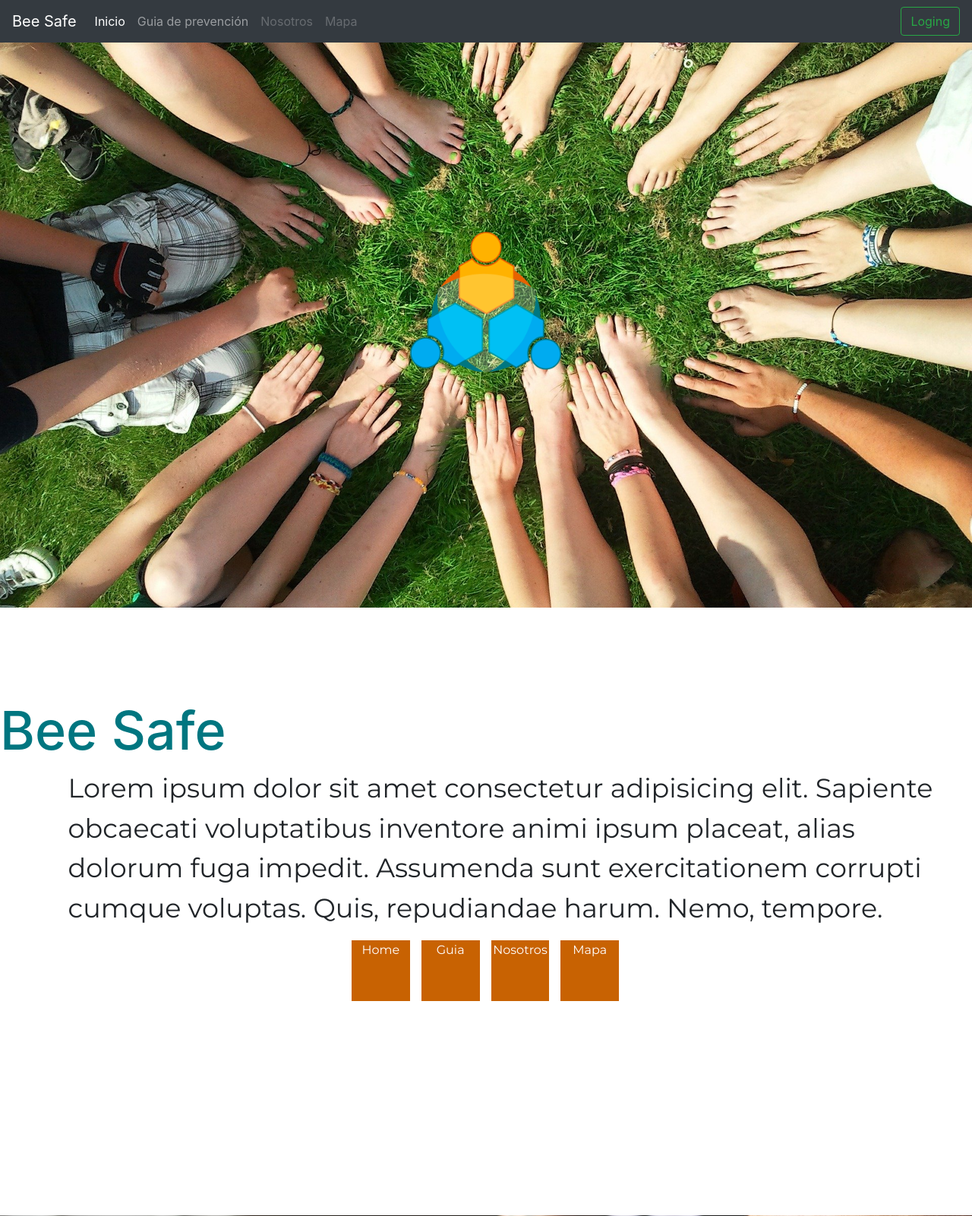
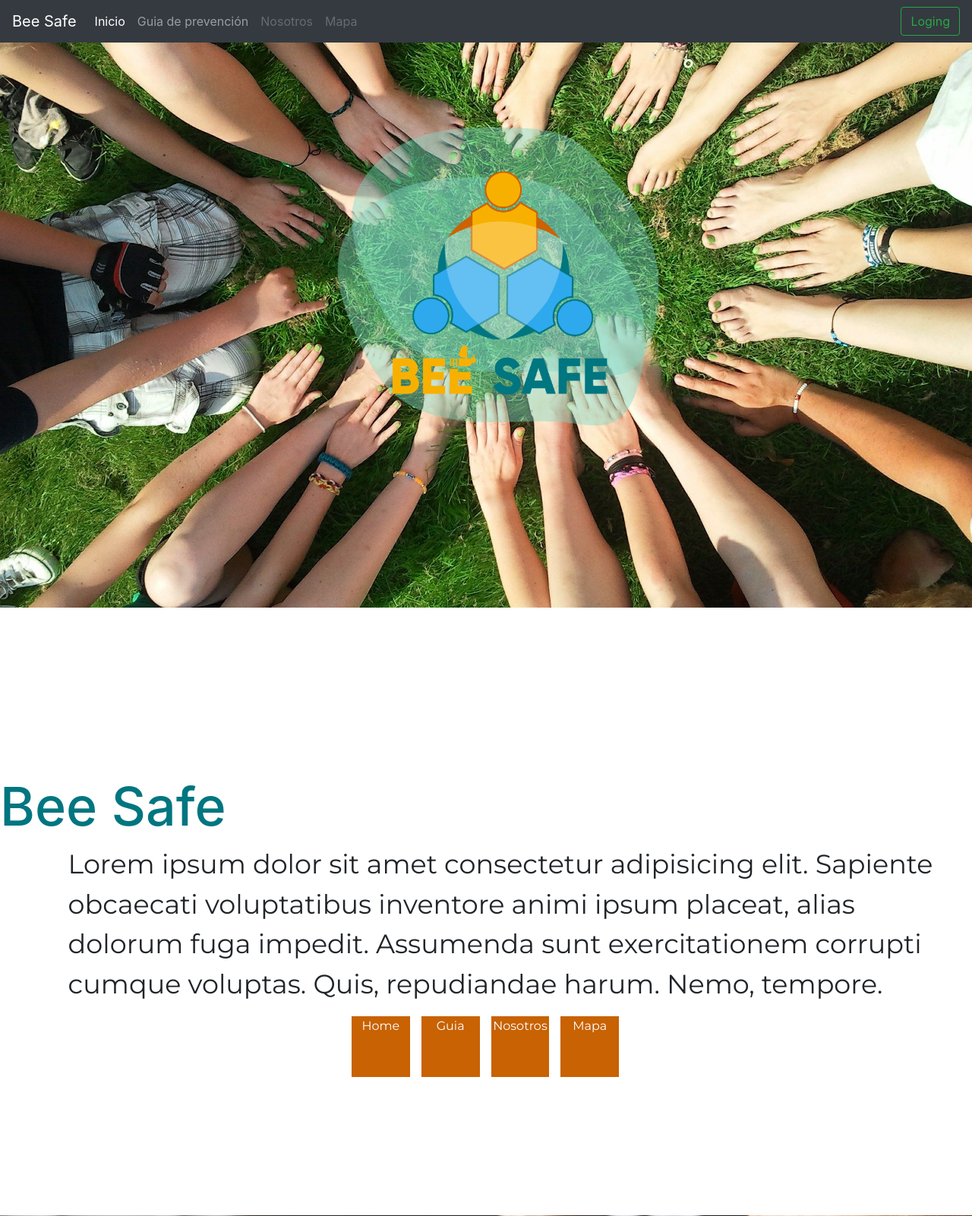
Before and after one commit to HackathonNicaragua2019/Bee-Safe, a PHP site: page / in a window 1280 px wide. Shown: the top 1601 px of the page at 76% size. Run offline with PHP 8.4, Linux system fonts and the light colour scheme.

Commit message:
feat(views): Creacion de vista de registro

```diff
--- a/css/style.css
+++ b/css/style.css
@@ -44,6 +44,7 @@
     display: flex;
     flex-flow: row;
     align-self: center;
+    flex-grow: inherit;
 }
 
 .itemBotones{
--- a/css/styleIndex.css
+++ b/css/styleIndex.css
@@ -4,6 +4,7 @@
 
 #tituloBanner1{
     font-size: 70px;
+    margin-top: 100px;
 }
 
 #bannerIndex2{
@@ -11,5 +12,5 @@
 }
 
 #logoBee{
-    width: 17%;
+    width: 650px;
 }
--- /dev/null
+++ b/guardarUsuario.php
@@ -0,0 +1,6 @@
+<?php
+    include('conexion.php');
+    $nombreUsuario;
+
+    $solicitud="INSERT INTO usuario(NombreUsuario,PasswordUsuario,Cedula, DistritoUsuario,DescripcionUsuario,TipoUsuario) VALUES()";
+?>
--- /dev/null
+++ b/guia.php
@@ -0,0 +1,6 @@
+<?php include('header.php'); ?>
+    <div class="banner1"></div>
+    <div class="comntenedorGuia">
+    </div>
+
+<?php include('footer.php'); ?>
--- a/header.php
+++ b/header.php
@@ -5,10 +5,11 @@
     <meta name="viewport" content="width=device-width, initial-scale=1.0">
     <meta http-equiv="X-UA-Compatible" content="ie=edge">
     <title>Bee Safe</title>
+    <link rel="shortcut icon" href="asset/img/logos/bee.ico" type="image/x-icon">
     <link rel="stylesheet" href="https://stackpath.bootstrapcdn.com/bootstrap/4.3.1/css/bootstrap.min.css" integrity="sha384-ggOyR0iXCbMQv3Xipma34MD+dH/1fQ784/j6cY/iJTQUOhcWr7x9JvoRxT2MZw1T" crossorigin="anonymous">
     <link rel="stylesheet" href="css/style.css">
     <link rel="stylesheet" href="css/styleIndex.css">
-    <link href="https://fonts.googleapis.com/css?family=Montserrat&display=swap" rel="stylesheet">     <link rel="shortcut icon" href="asset/img/logos/completed-task.ico" type="image/x-icon">
+    <link href="https://fonts.googleapis.com/css?family=Montserrat&display=swap" rel="stylesheet">
     <link href="https://fonts.googleapis.com/css?family=Montserrat&display=swap" rel="stylesheet">
     <script src="https://stackpath.bootstrapcdn.com/bootstrap/4.3.1/js/bootstrap.min.js" integrity="sha384-JjSmVgyd0p3pXB1rRibZUAYoIIy6OrQ6VrjIEaFf/nJGzIxFDsf4x0xIM+B07jRM" crossorigin="anonymous"></script>
 </head>
--- a/index.php
+++ b/index.php
@@ -1,6 +1,6 @@
 <?php include('header.php');?>
     <div class="banner1" id="bannerIndex1">
-        <img src="asset/img/logos/Bee.png" alt="" id="logoBee" class="">
+        <img src="asset/img/logos/LOGO-2(1).png" alt="" id="logoBee" class="">
     </div>
     <div class="contTexto">
         <h1 class="titulosBanner" id="tituloBanner1">Bee Safe</h1>
@@ -16,15 +16,58 @@
     <div class="contTexto">
         <h1 class="titulosBanner" id="tituloBanner1">Guia Prevención</h1>
         <p class="parrafos cuerpoTexto">Lorem ipsum dolor sit amet consectetur adipisicing elit. Sapiente obcaecati voluptatibus inventore animi ipsum placeat, alias dolorum fuga impedit. Assumenda sunt exercitationem corrupti cumque voluptas. Quis, repudiandae harum. Nemo, tempore.</p>
+        <div class="botonera">
+            <div class="itemBotones"><a href="" class="linksMenu">Home</a></div>
+            <div class="itemBotones"><a href="" class="linksMenu">Guia</a></div>
+            <div class="itemBotones"><a href="" class="linksMenu">Nosotros</a></div>
+            <div class="itemBotones"><a href="" class="linksMenu">Mapa</a></div>
+        </div>
     </div>
     <div class="banner1" id="bannerIndex2"></div>
     <div class="contTexto">
         <h1 class="titulosBanner" id="tituloBanner1">Nosotros</h1>
         <p class="parrafos cuerpoTexto">Lorem ipsum dolor sit amet consectetur adipisicing elit. Sapiente obcaecati voluptatibus inventore animi ipsum placeat, alias dolorum fuga impedit. Assumenda sunt exercitationem corrupti cumque voluptas. Quis, repudiandae harum. Nemo, tempore.</p>
+        <div class="botonera">
+            <div class="itemBotones"><a href="" class="linksMenu">Home</a></div>
+            <div class="itemBotones"><a href="" class="linksMenu">Guia</a></div>
+            <div class="itemBotones"><a href="" class="linksMenu">Nosotros</a></div>
+            <div class="itemBotones"><a href="" class="linksMenu">Mapa</a></div>
+        </div>
+        <!--<div class="container">
+        <ul class="list-unstyled">
+                <li class="media">
+                    <img src="..." class="mr-3" alt="...">
+                    <div class="media-body">
+                    <h5 class="mt-0 mb-1">List-based media object</h5>
+                    Cras sit amet nibh libero, in gravida nulla. Nulla vel metus scelerisque ante sollicitudin. Cras purus odio, vestibulum in vulputate at, tempus viverra turpis. Fusce condimentum nunc ac nisi vulputate fringilla. Donec lacinia congue felis in faucibus.
+                    </div>
+                </li>
+                <li class="media my-4">
+                    <img src="..." class="mr-3" alt="...">
+                    <div class="media-body">
+                    <h5 class="mt-0 mb-1">List-based media object</h5>
+                    Cras sit amet nibh libero, in gravida nulla. Nulla vel metus scelerisque ante sollicitudin. Cras purus odio, vestibulum in vulputate at, tempus viverra turpis. Fusce condimentum nunc ac nisi vulputate fringilla. Donec lacinia congue felis in faucibus.
+                    </div>
+                </li>
+                <li class="media">
+                    <img src="..." class="mr-3" alt="...">
+                    <div class="media-body">
+                    <h5 class="mt-0 mb-1">List-based media object</h5>
+                    Cras sit amet nibh libero, in gravida nulla. Nulla vel metus scelerisque ante sollicitudin. Cras purus odio, vestibulum in vulputate at, tempus viverra turpis. Fusce condimentum nunc ac nisi vulputate fringilla. Donec lacinia congue felis in faucibus.
+                    </div>
+                </li>
+        </ul>
+        </div>-->
     </div>
     <div class="banner1" id="bannerIndex2"></div>
     <div class="contTexto">
         <h1 class="titulosBanner" id="tituloBanner1">Mapa</h1>
         <p class="parrafos cuerpoTexto">Lorem ipsum dolor sit amet consectetur adipisicing elit. Sapiente obcaecati voluptatibus inventore animi ipsum placeat, alias dolorum fuga impedit. Assumenda sunt exercitationem corrupti cumque voluptas. Quis, repudiandae harum. Nemo, tempore.</p>
+        <div class="botonera">
+            <div class="itemBotones"><a href="" class="linksMenu">Home</a></div>
+            <div class="itemBotones"><a href="" class="linksMenu">Guia</a></div>
+            <div class="itemBotones"><a href="" class="linksMenu">Nosotros</a></div>
+            <div class="itemBotones"><a href="" class="linksMenu">Mapa</a></div>
+        </div>
     </div>
 <?php include('footer.php');?>
--- a/instalador.php
+++ b/instalador.php
@@ -1,7 +1,7 @@
 <?php
     include('conexion.php');
 
-    $solicitud= "CREATE TABLE usuario(IDUsuario int NOT NULL AUTO_INCREMENT, NombreUsuario varchar(70), PasswordUsuario varchar(12), cedula varchar(14), DistritoUsario int(1), DescripcionUsuario varchar(255), TipoUsuario int, PRIMARY KEY(IDUsuario))";
+    $solicitud= "CREATE TABLE usuario(IDUsuario int NOT NULL AUTO_INCREMENT, NombreUsuario varchar(70), PasswordUsuario varchar(12), Cedula varchar(14), DistritoUsario int(1), DescripcionUsuario varchar(255), TipoUsuario int(1), PRIMARY KEY(IDUsuario))";
     $resultado=mysqli_query($conexion,$solicitud);
 
     $solicitud1 ="CREATE TABLE evento(IDEvento int NOT NULL AUTO_INCREMENT, NombreEvento varchar(70), LatitudEvento float, LongitudEvento float, DistitoEvento int, PRIMARY KEY(IDEvento))";
```
Also changed, not shown: register.php (+11 -7 lines), asset/img/logos/LOGO-2(1).png (added), css/styleRegister.css (added).
